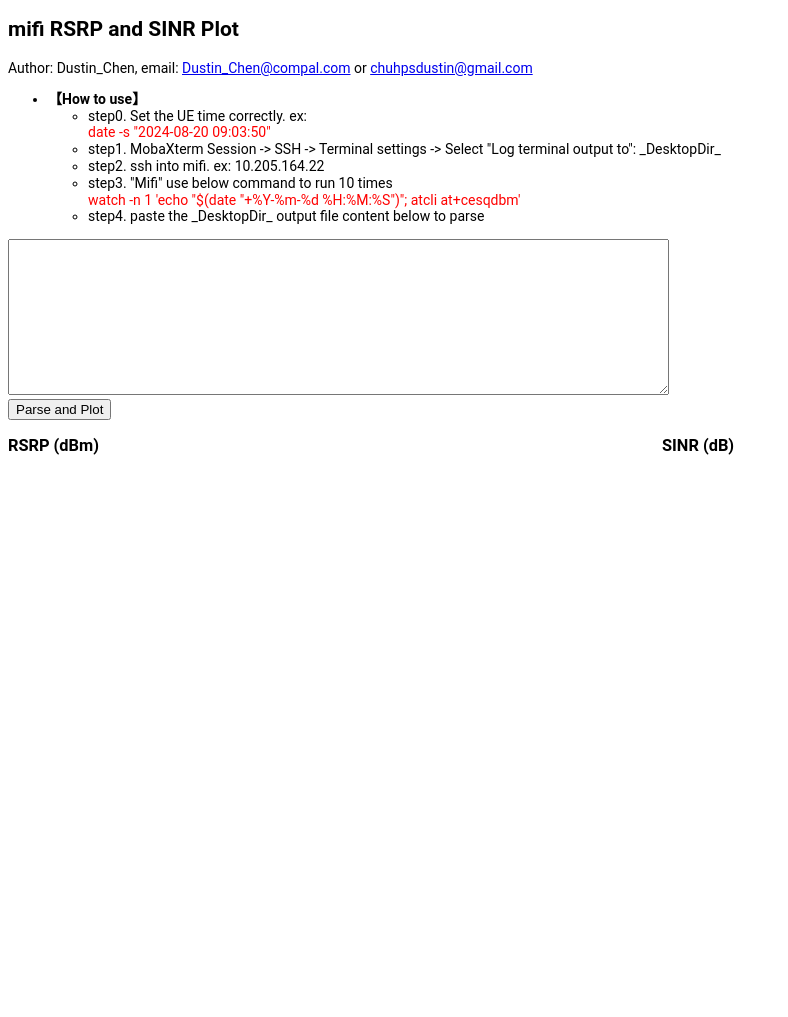
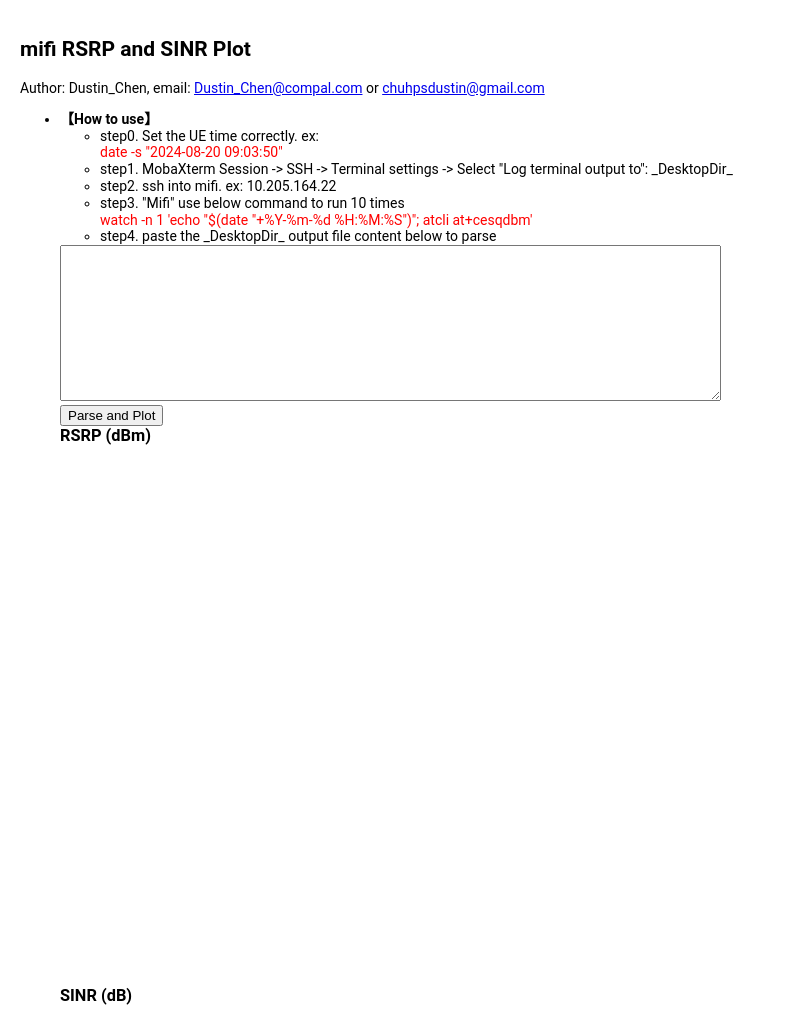
Before and after one commit to dustinchen26/mifi_RSRP_SINR, a plain HTML site: page index.html in a window 1280 px wide. Shown: the whole page, without its empty margins (0-788 px from the left). Before the commit the page ends 985 px from the top, so only its background shows below. Drawn offline with nearby package versions, Linux system fonts and the light colour scheme.

Commit message:
update syle

```diff
--- a/index.html
+++ b/index.html
@@ -16,21 +16,33 @@
       font-family: 'Roboto', sans-serif;
       line-height: 1.2;
       font-size: 14px;
+      margin: 0;
+      padding: 20px;
     }
 
     canvas {
       width: 100%;  /* 保證canvas會填滿容器的寬度 */
       height: 500px;  /* 調整高度來放大圖表 */
       max-width: 600px; /* 增加最大寬度 */
-      margin: 5px;
+      margin: 5px 0;
       display: block;
     }
 
     .chart-container {
       display: flex;
-      justify-content: space-between;
-      gap: 10px;  /* 減少圖表之間的間距，設置為 10px */
+      justify-content: flex-start;
+      gap: 20px;  /* 增加圖表間距 */
       flex-wrap: wrap; /* 當屏幕較窄時，允許換行 */
+    }
+
+    .chart-item {
+      display: flex;
+      flex-direction: column;
+      align-items: flex-start;  /* 讓文字和圖表靠左排列 */
+    }
+
+    h3 {
+      margin: 0 0 10px 0;  /* 標題距離圖表間隔 */
     }
 
     .red {
@@ -179,21 +191,23 @@
         <li>step4. paste the _DesktopDir_ output file content below to parse</li>
       </ul>
     </li>
-  </ul>
-  <textarea id="logInput" rows="10" cols="80"></textarea>
+	  <textarea id="logInput" rows="10" cols="80"></textarea>
   <br>
   <button onclick="parseLog()">Parse and Plot</button>
 
   <div class="chart-container">
-    <div>
-  <h3>RSRP (dBm)</h3>
-  <canvas id="myChartRSRP"></canvas>
+    <div class="chart-item">
+      <h3>RSRP (dBm)</h3>
+      <canvas id="myChartRSRP"></canvas>
     </div>
-    <div>
-  <h3>SINR (dB)</h3>
-  <canvas id="myChartSINR"></canvas>
+    <div class="chart-item">
+      <h3>SINR (dB)</h3>
+      <canvas id="myChartSINR"></canvas>
     </div>
   </div>
+
+  </ul>
+
 </body>
 
 </html>
```
